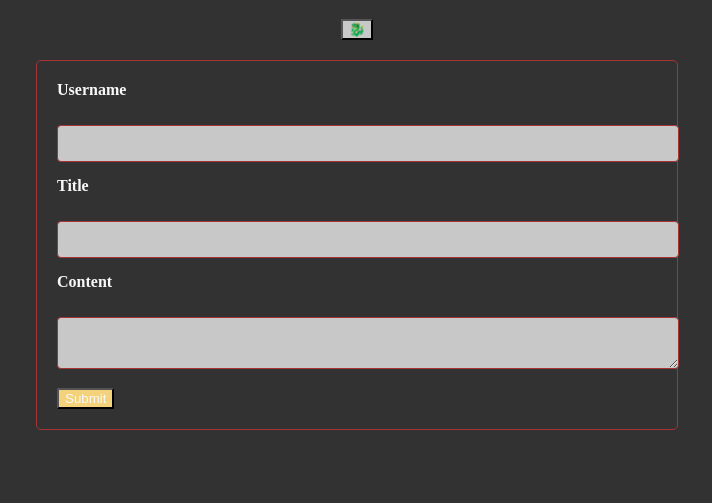
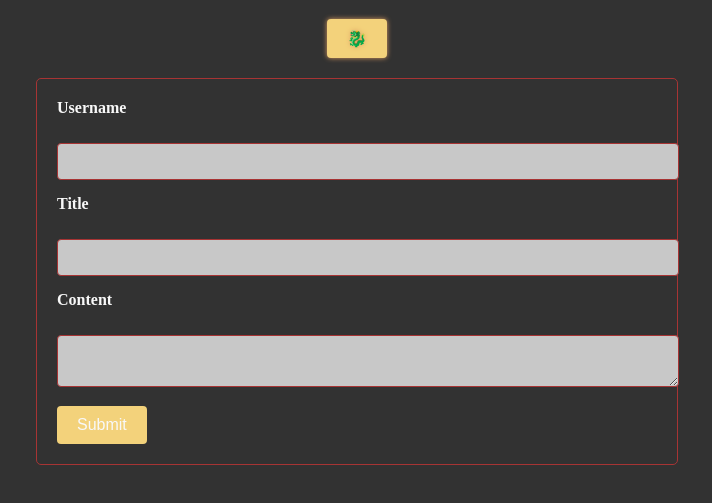
Before and after one commit to KitKatKernel/Homework-4, a plain HTML site: page index.html in a window 1280 px wide. Both pictures are taken after a click on the button "☀️". Shown: the part 61-564 px from the top of the page, without its empty margins (283-995 px from the left). Drawn offline with Linux system fonts and the light colour scheme.

Commit message:
added button styling to 'button' selector.  Updated hover effects for theme toggle.

```diff
--- a/assets/css/style.css
+++ b/assets/css/style.css
@@ -23,7 +23,29 @@ header {
     margin: 20px 0;
 }
 
+button {
+    padding: 10px 20px;
+    border: none;
+    border-radius: 4px;
+    cursor: pointer;
+    font-size: 16px;
+}
+
 button#themeToggle {
     background-color: var(--gray);
     color: var(--offwhite);
 }
+
+button#themeToggle:hover {
+    background-color: var(--orange);
+}
+
+body.dark-mode button#themeToggle {
+    background-color: var(--sunset);
+    text-shadow: 0 0 5px var(--orange);
+    box-shadow: 0 0 5px var(--orange);
+}
+
+body.dark-mode button#themeToggle:hover {
+    background-color: var(--orange);
+}
```
